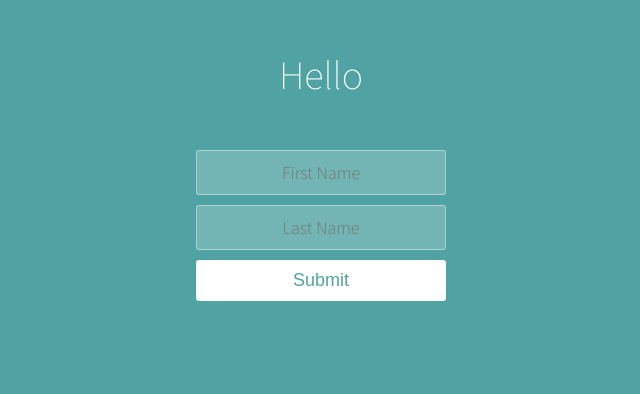
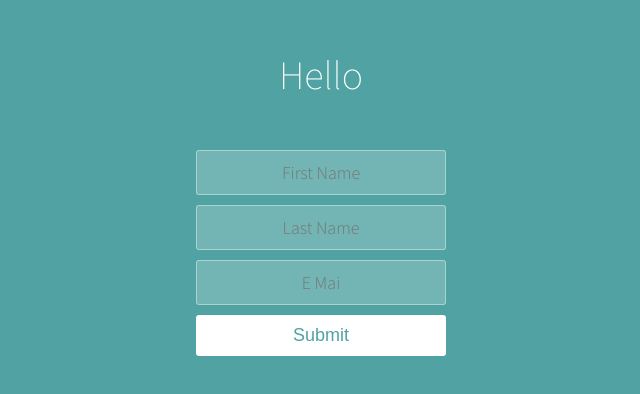
Before and after one commit to vikramoff24/React-Hooks-Example, a React (Create React App) app: page / in a window 1280 px wide. Shown: the part 158-552 px from the top of the page, without its empty margins (319-959 px from the left). Built offline with nearby package versions, Linux system fonts and the light colour scheme.

Commit message:
added function handle for Email component

```diff
--- a/src/components/App.jsx
+++ b/src/components/App.jsx
@@ -1,9 +1,10 @@
 import React, { useState } from "react";
 
 function App() {
-  const [fullName, setFullName] = useState({
+  const [contact, setContact] = useState({
     fName: "",
-    lName: ""
+    lName: "",
+    eMail: ""
   });
 
   function handleChange(event) {
@@ -12,12 +13,20 @@ function App() {
       if (name === "fName")
         return {
           fName: value,
-          lName: prevValue.lName
+          lName: prevValue.lName,
+          email: prevValue.eMail
         };
       else if (name === "lName")
         return {
           fName: prevValue.fName,
-          lName: value
+          lName: value,
+          email: prevValue.eMail
+        };
+      else if (name === "eMail")
+        return {
+          fName: prevValue.fName,
+          lName: value,
+          email: prevValue.eMail
         };
     });
   }
@@ -26,20 +35,27 @@ function App() {
       <h1>
         Hello
         <br />
-        {fullName.fName} {fullName.lName}
+        {contact.fName} {contact.lName}
         <br />
       </h1>
+      <p></p>
 
       <input
         name="fName"
         placeHolder="First Name"
-        value={fullName.fName}
+        value={contact.fName}
         onChange={handleChange}
       />
       <input
         name="lName"
         placeHolder="Last Name"
-        mvalue={fullName.lName}
+        value={contact.lName}
+        onChange={handleChange}
+      />
+      <input
+        name="eMail"
+        placeHolder="E Mai"
+        value={contact.eMail}
         onChange={handleChange}
       />
       <button>Submit</button>
```
